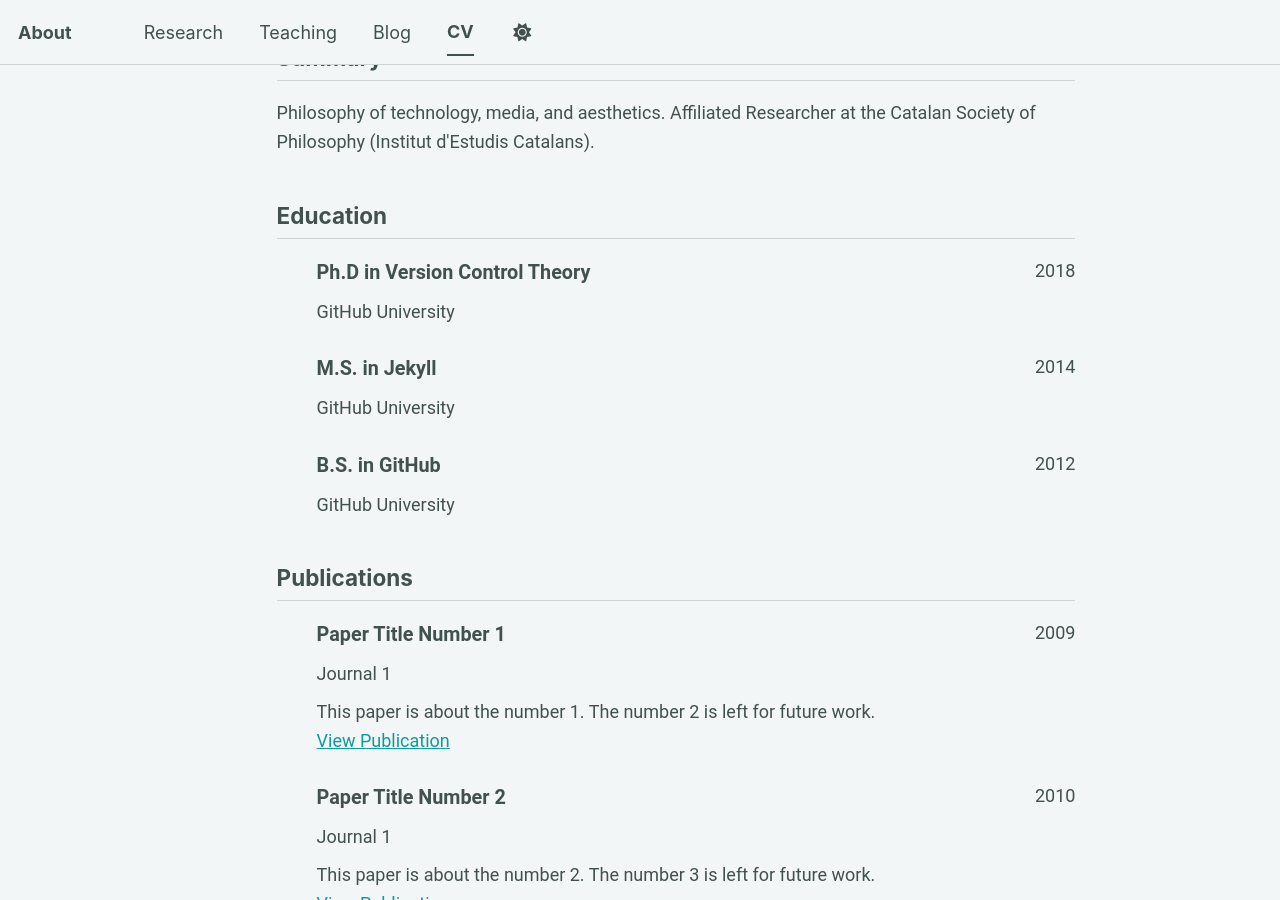
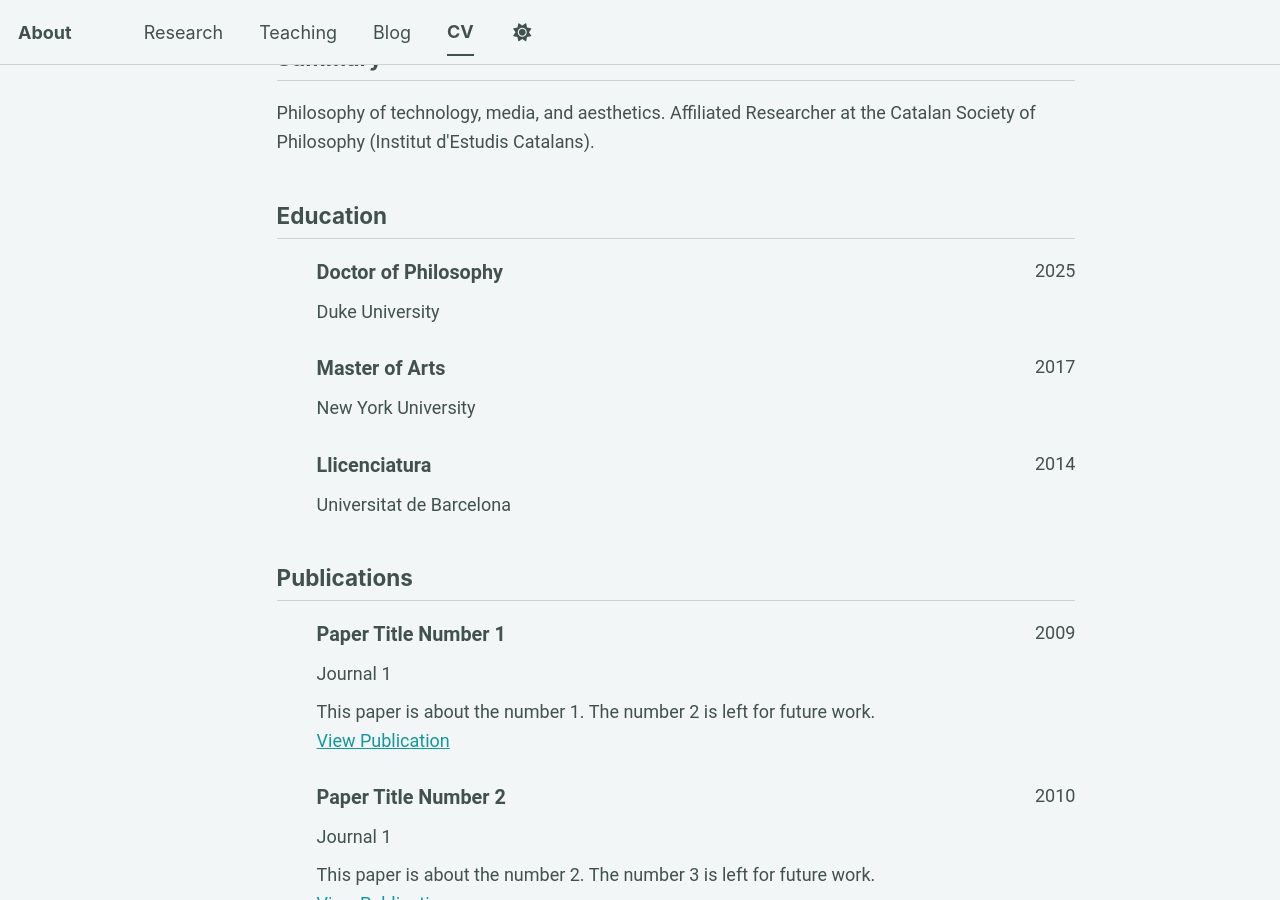
Before and after one commit to epujol90/epujol90.github.io, a Jekyll site: the page built from _pages/cv-json.md, in a window 1280 px wide and 900 px high, scrolled down 302 px. Built offline with Jekyll 4.4.1, drawn with Linux system fonts in a browser that asks for light colours; a script bundle is joined from its source files by our own code; library files that are not in the unit come from our copies.

Commit message:
Update cv.json

```diff
--- a/_data/cv.json
+++ b/_data/cv.json
@@ -33,29 +33,29 @@
   "work": [],
   "education": [
     {
-      "institution": "GitHub University",
-      "area": "Ph.D in Version Control Theory",
-      "studyType": "",
+      "institution": "Duke University",
+      "area": "Doctor of Philosophy",
+      "studyType": "Graduate Program in Literature",
       "startDate": "",
-      "endDate": "2018",
+      "endDate": "2025",
       "gpa": null,
       "courses": []
     },
     {
-      "institution": "GitHub University",
-      "area": "M.S. in Jekyll",
-      "studyType": "",
+      "institution": "New York University",
+      "area": "Master of Arts",
+      "studyType": "Media, Culture, and Communcation",
       "startDate": "",
-      "endDate": "2014",
+      "endDate": "2017",
       "gpa": null,
       "courses": []
     },
     {
-      "institution": "GitHub University",
-      "area": "B.S. in GitHub",
-      "studyType": "",
+      "institution": "Universitat de Barcelona",
+      "area": "Llicenciatura",
+      "studyType": "Belles Arts",
       "startDate": "",
-      "endDate": "2012",
+      "endDate": "2014",
       "gpa": null,
       "courses": []
     }
```
